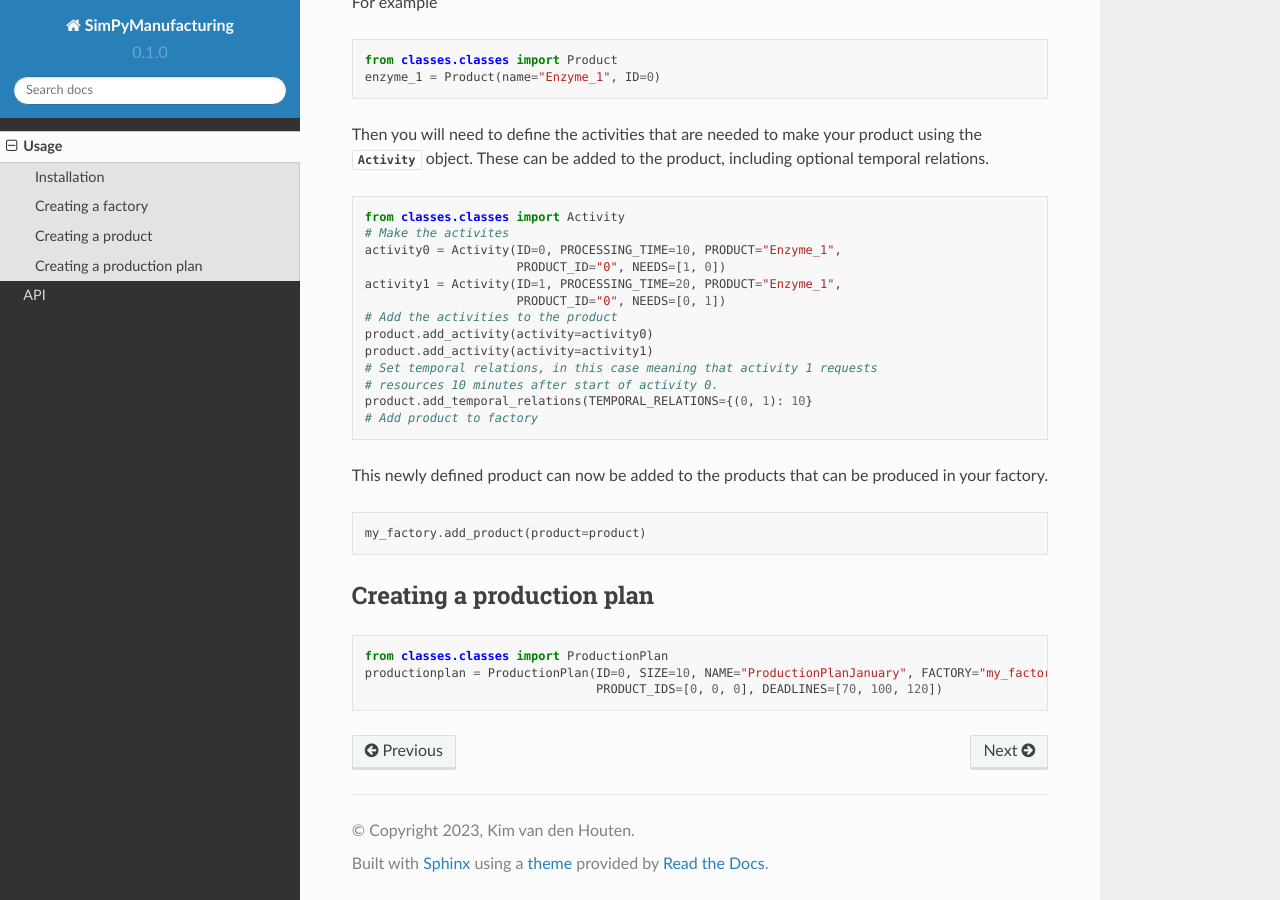
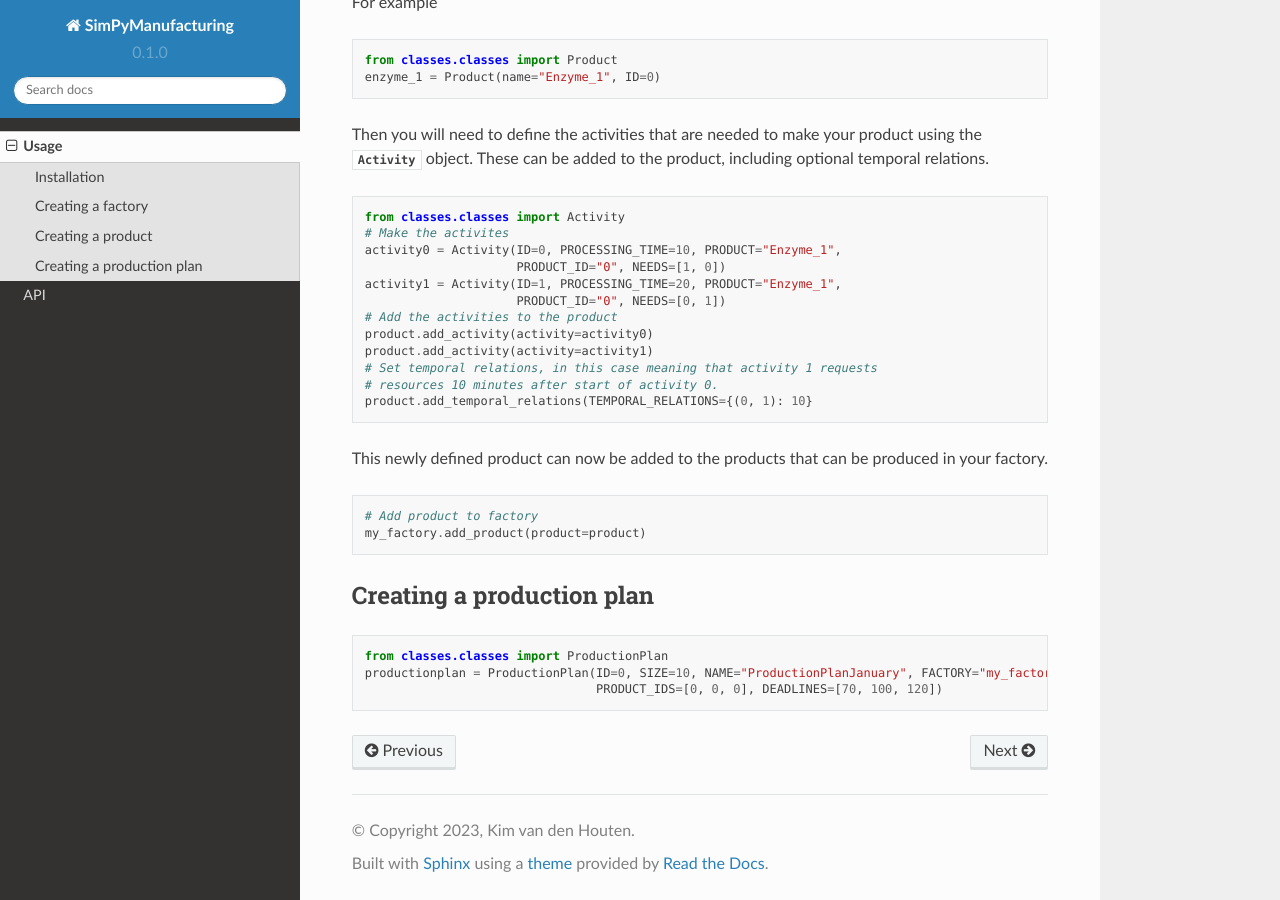
Before and after one commit to kimvandenhouten/SimPyManufacturing-documentation, a Sphinx documentation site: the page built from docs/source/usage.rst, in a window 1280 px wide and 900 px high, scrolled down 796 px. Built offline with Sphinx 7.4.7 and the Read the Docs theme 2.0.0, drawn with Linux system fonts in a browser that asks for light colours.

```diff
--- a/docs/source/usage.rst
+++ b/docs/source/usage.rst
@@ -59,12 +59,12 @@ Then you will need to define the activities that are needed to make your product
    # Set temporal relations, in this case meaning that activity 1 requests
    # resources 10 minutes after start of activity 0.
    product.add_temporal_relations(TEMPORAL_RELATIONS={(0, 1): 10}
-   # Add product to factory
 
 This newly defined product can now be added to the products that can be produced in your factory.
 
 .. code-block:: python
 
+   # Add product to factory
    my_factory.add_product(product=product)
 
 Creating a production plan
```
